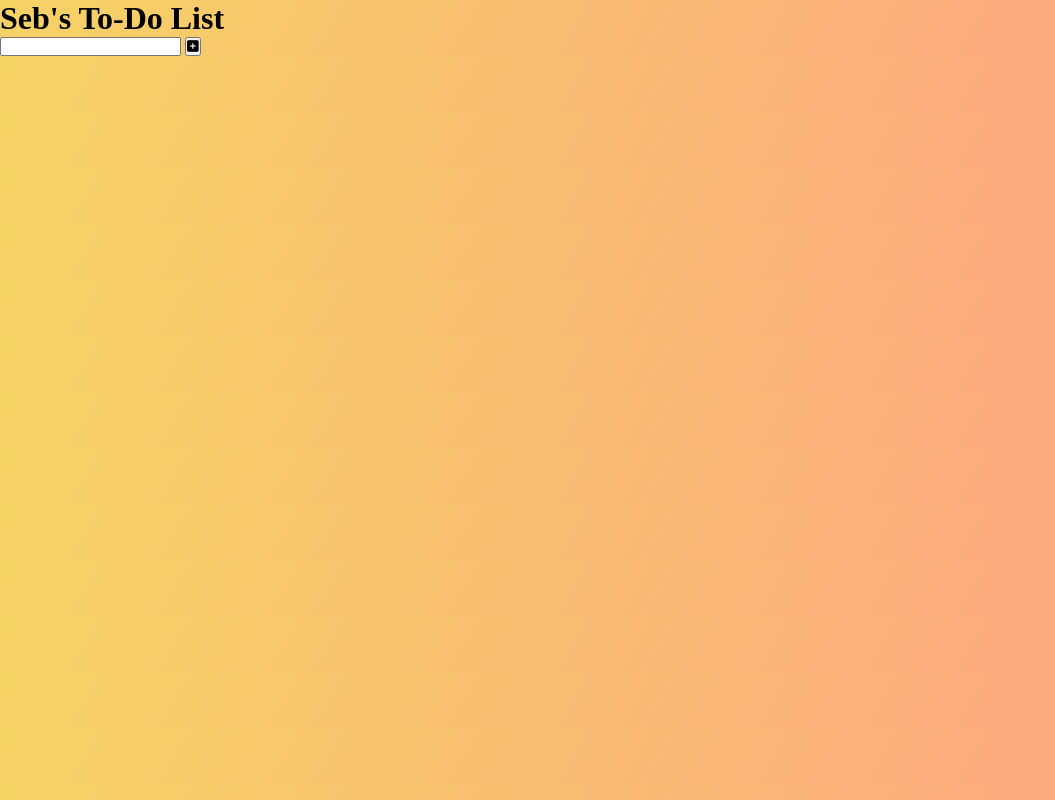
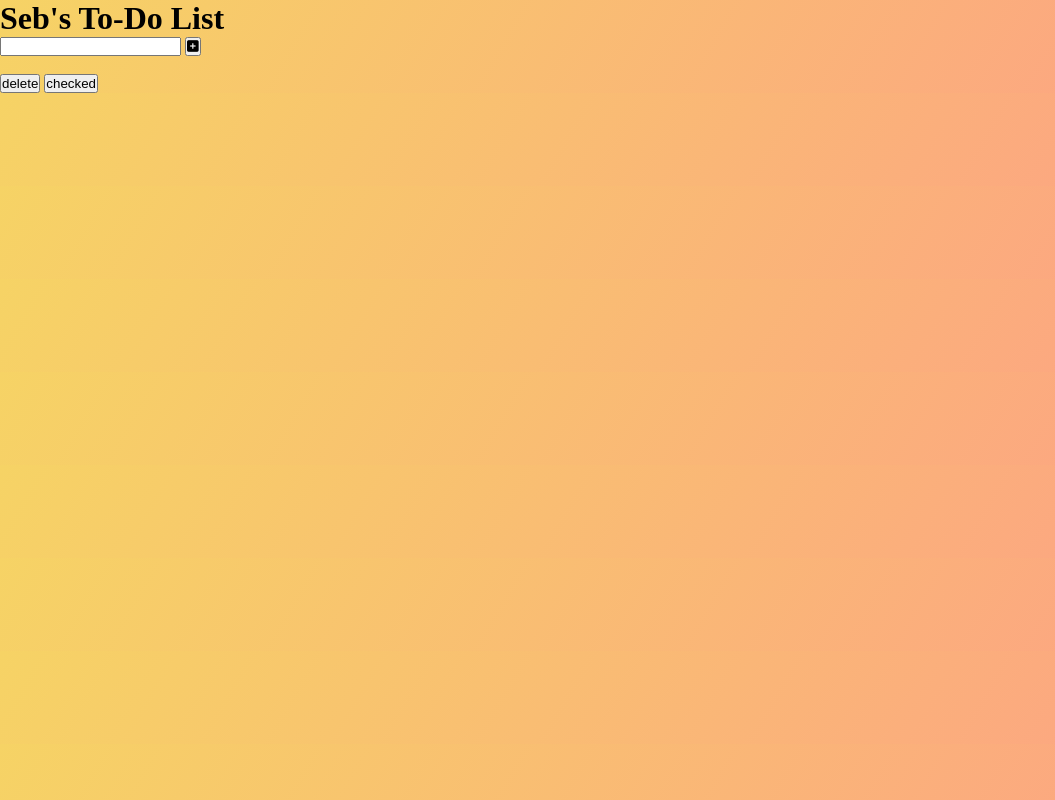
Before and after one commit to sebastianf-8114/Basic-To-Lo-List, a plain HTML site: page index.html in a window 1280 px wide. Shown: the whole page, without its empty margins (0-1055 px from the left). Drawn offline with Linux system fonts and the light colour scheme.

Commit message:
working on javaScript

```diff
--- a/index.html
+++ b/index.html
@@ -24,6 +24,11 @@
     </form>
     <div class="todo-container">
         <ul class="todo-list">
+          <div class="todo">
+            <li></li>
+            <button>delete</button>
+            <button>checked</button>
+          </div>
         </ul>
     </div>
     <script src="./app.js"></script>
```
